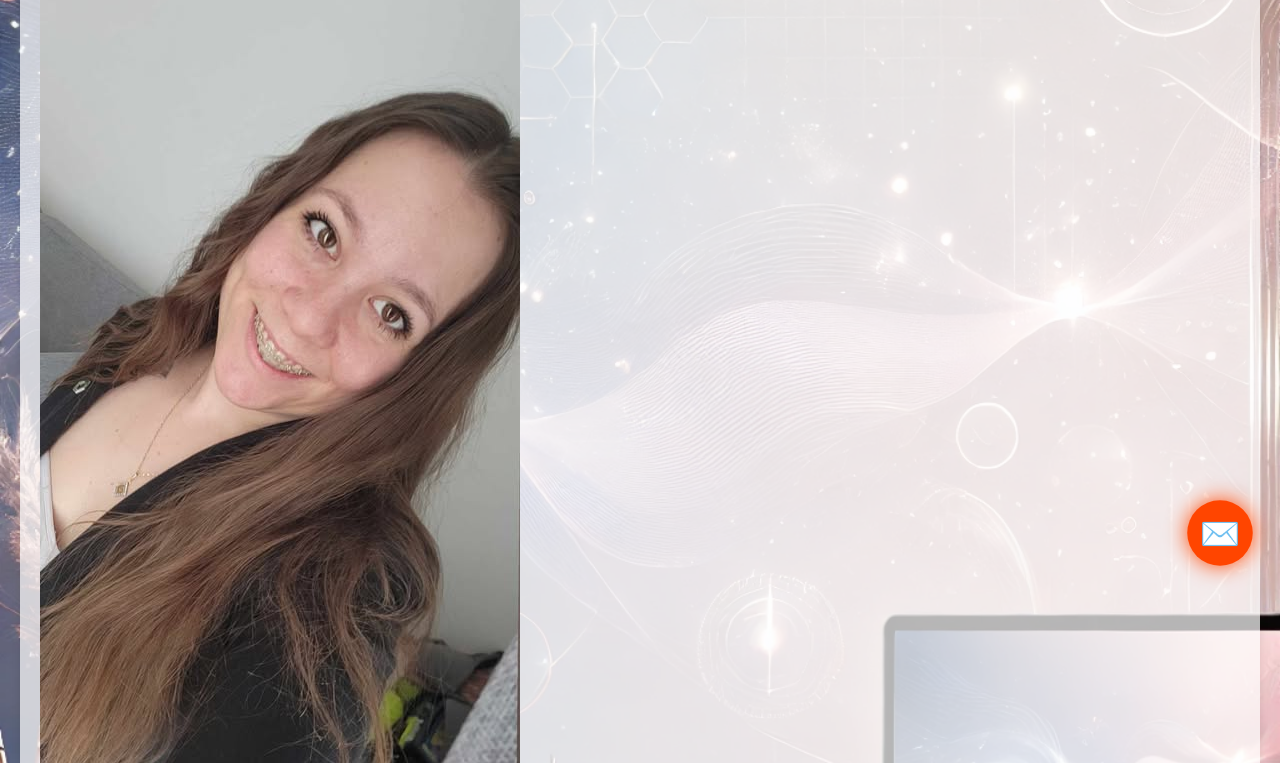
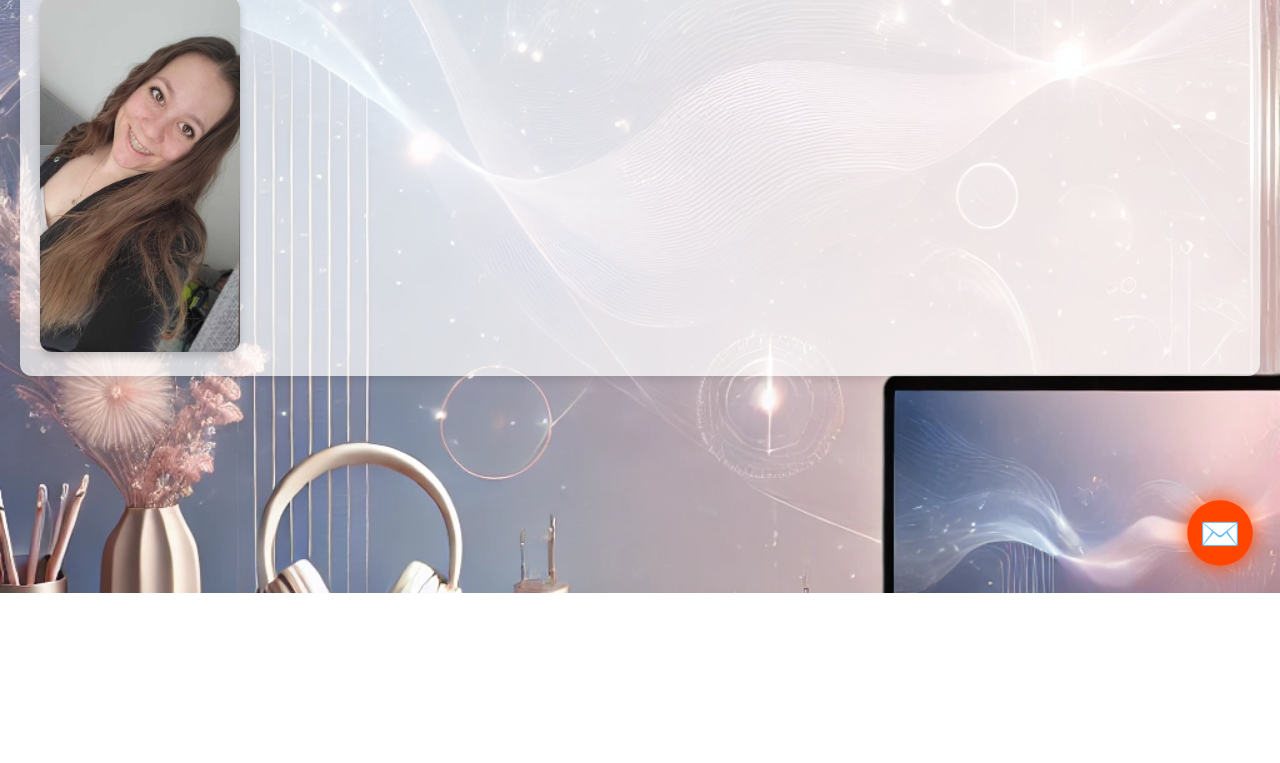
Before and after one commit to SarahHudon/Portfolio, a plain HTML site: page index.html in a window 1280 px wide. Shown: the part 207-970 px from the top of the page. After the commit the page ends 800 px from the top, so only its background shows below. Drawn offline with Linux system fonts and the light colour scheme.

Commit message:
'photocss'

```diff
--- a/styles.css
+++ b/styles.css
@@ -112,3 +112,14 @@ nav a:hover {
         box-shadow: 0 0 10px rgba(255, 69, 0, 0.8);
     }
 }
+img {
+    width: 200px; /* Ajuste la taille selon tes besoins */
+    height: auto;
+    border-radius: 12px; /* Bords arrondis */
+    box-shadow: 0 4px 8px rgba(0,0,0,0.2); /* Ombre légère */
+    transition: transform 0.2s ease;
+}
+
+img:hover {
+    transform: scale(1.05); /* Effet de zoom au survol */
+}
```
